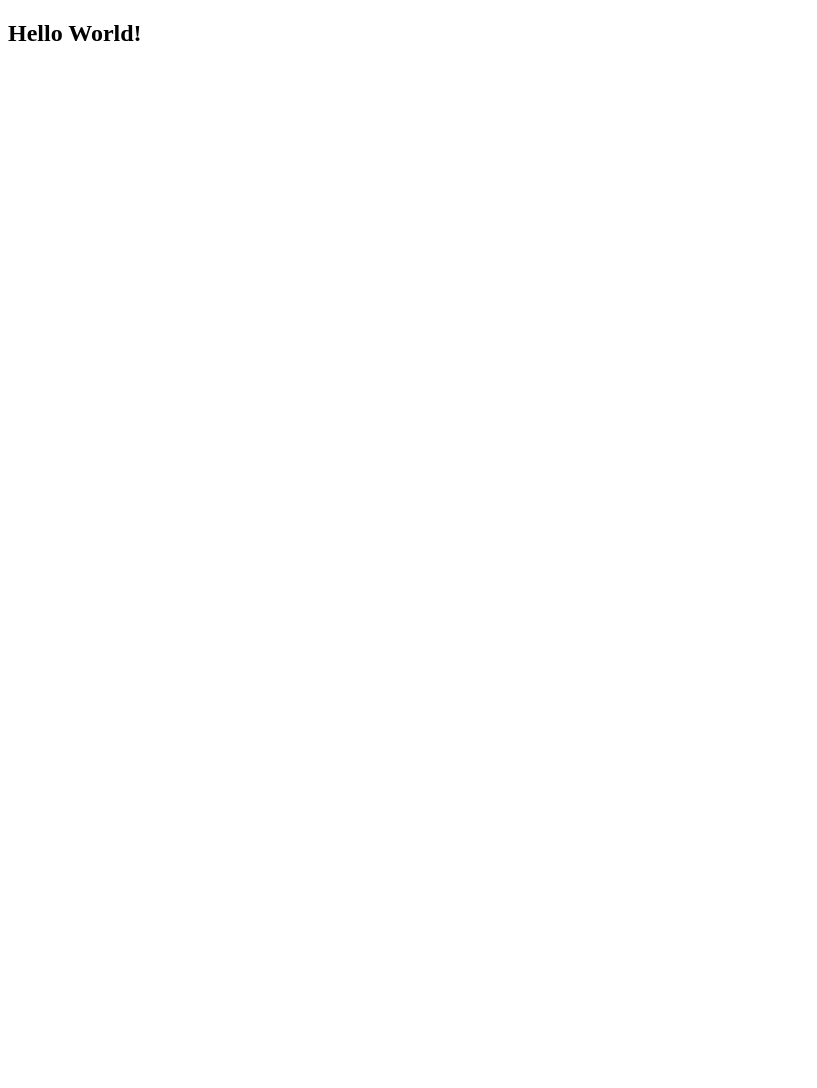
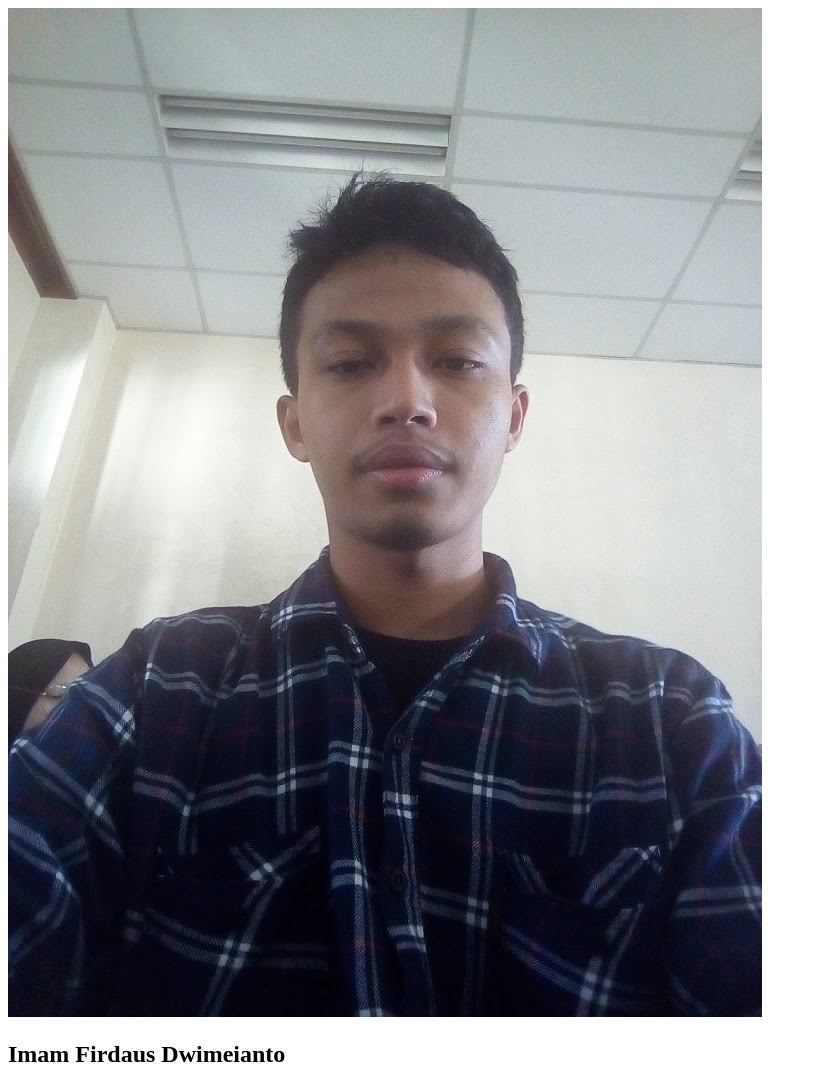
Before and after one commit to idwimeianto/pratikum-rpl, a plain HTML site: page index.html in a window 1280 px wide. Shown: the whole page, without its empty margins (0-817 px from the left). Before the commit the page ends 800 px from the top, so only its background shows below. Drawn offline with Linux system fonts and the light colour scheme.

Commit message:
menambahkan konten menjadi halaman profil dan menambahkan file gambar face.png pada folder images

```diff
--- a/index.html
+++ b/index.html
@@ -7,6 +7,9 @@
     <title>Pratikum RPL</title>
 </head>
 <body>
-    <h2>Hello World!</h2>
+    <div>
+        <img src="images/face.png" alt="Foto Profil">
+        <h2>Imam Firdaus Dwimeianto</h2>
+    </div>
 </body>
 </html>
```
Also changed, not shown: images/face.png (added).
